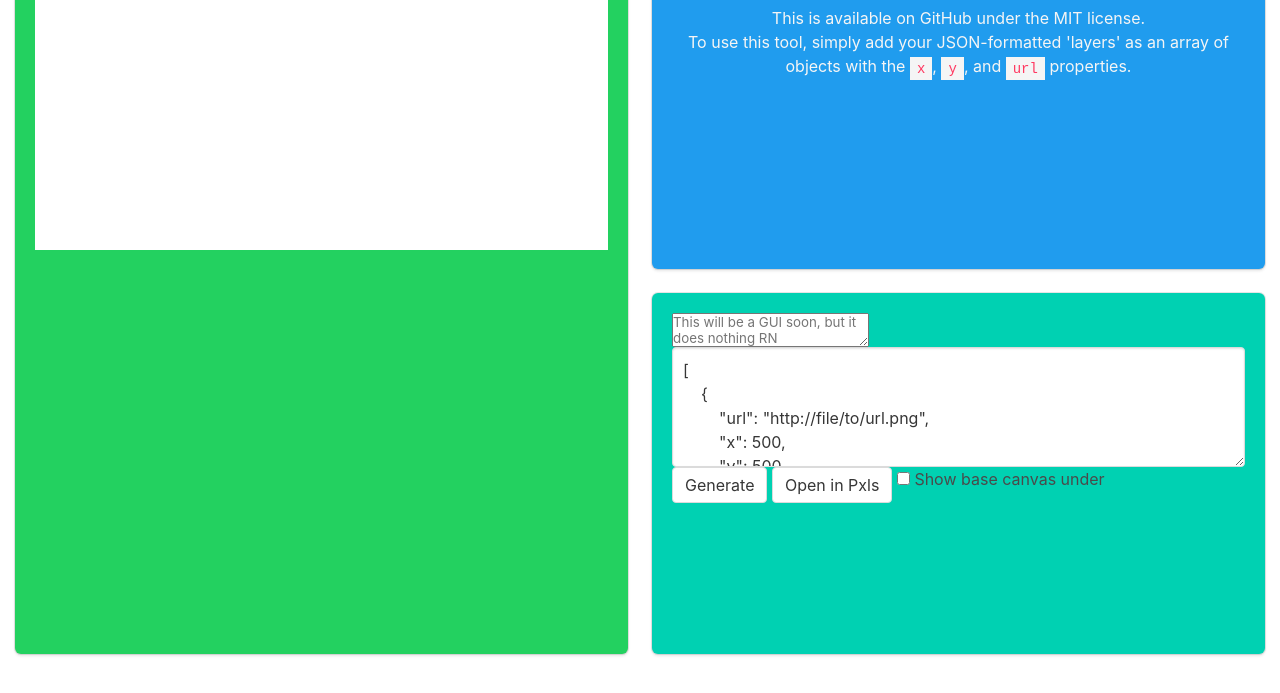
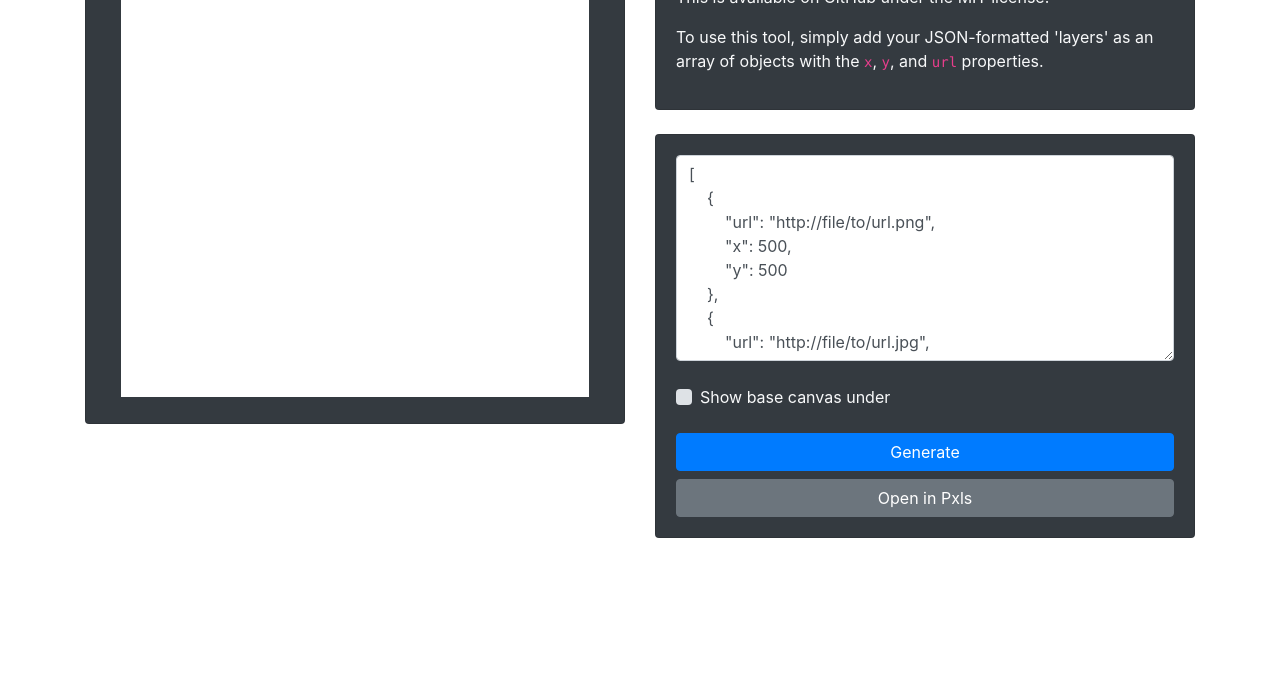
Before and after one commit to haykam821/Pxls-Template-Stacker, a plain HTML site: page index.html in a window 1280 px wide. Shown: the part 107-800 px from the top of the page. Drawn offline with nearby package versions, Linux system fonts and the light colour scheme.

Commit message:
Use Bootstrap and dark theme

```diff
--- a/index.html
+++ b/index.html
@@ -1,27 +1,35 @@
+<!DOCTYPE html>
 <html>
 
 <head>
 	<title>Pxls Template Stacker</title>
 	<link rel="shortcut icon" href="favicon.ico" />
-	<link rel="manifest" href="manifest.json">
+	<link rel="manifest" href="manifest.json" />
 	<script src="index.js" defer></script>
 	<img class="preloader" src="https://pxlsfiddle.com/board" />
 
-	<link rel="stylesheet" href="https://cdnjs.cloudflare.com/ajax/libs/bulma/0.7.1/css/bulma.css" />
+    <meta charset="utf-8">
+    <meta name="viewport" content="width=device-width, initial-scale=1, shrink-to-fit=no">
+
+	<link rel="stylesheet" href="https://maxcdn.bootstrapcdn.com/bootstrap/4.0.0/css/bootstrap.min.css" integrity="sha384-Gn5384xqQ1aoWXA+058RXPxPg6fy4IWvTNh0E263XmFcJlSAwiGgFAW/dAiS6JXm" crossorigin="anonymous">
 	<script defer src="https://use.fontawesome.com/releases/v5.0.7/js/all.js"></script>
 
 	<link rel="stylesheet" href="index.css" />
 </head>
 
 <body>
-	<div id="main" class="tile is-ancestor">
-		<div class="tile is-vertical is-parent">
-			<div class="tile is-child has-background-success box">
-				<canvas width="1280" height="720" id="canvas"></canvas>
+	<div id="main" class="container">
+		<div class="row">
+			<div class="col">
+				<div class="card col bg-dark">
+					<div class="card-body">
+						<canvas width="80" height="80" id="canvas"></canvas>
 					</div>
 				</div>
-		<div class="tile is-parent is-vertical">
-			<div class="tile is-child has-background-info box has-text-light has-text-centered">
+			</div>
+			<div class="col text-light">
+				<div class="card bg-dark">
+					<div class="card-body">
 						<h1 class="title has-text-light is-1">
 							Pxls Template Stacker
 						</h1>
@@ -35,13 +43,21 @@
 							<code>url</code> properties.
 						</p>
 					</div>
-			<div class="tile is-child has-background-primary box">
-				<textarea id="guiholder" placeholder="This will be a GUI soon, but it does nothing RN"></textarea>
-				<textarea class="textarea" id="json" placeholder="JSON array of objects containing image URL, X offset, and Y offset"></textarea>
-				<button class="button" id="clickity">Generate</button>
-				<button class="button" id="newtabity">Open in Pxls</button>
-				<input class="checkbox" type="checkbox" id="baseUnder">
-				<label for="baseUnder">Show base canvas under</label>
+				</div>
+				<br />
+				<div class="card bg-dark">
+					<div class="card-body">
+						<textarea class="form-control" rows="8" id="json" placeholder="JSON array of objects containing image URL, X offset, and Y offset"></textarea>
+						<br />
+						<div class="custom-control custom-checkbox">
+							<input type="checkbox" class="custom-control-input" id="baseUnder">
+							<label class="custom-control-label" for="baseUnder">Show base canvas under</label>
+						</div>
+						<br />
+						<button class="btn btn-primary btn-block" id="clickity">Generate</button>
+						<button class="btn btn-secondary btn-block" id="newtabity">Open in Pxls</button>
+					</div>
+				</div>
 			</div>
 		</div>
 	</div>
```
Lines whose indentation alone changed are shown as unchanged.
